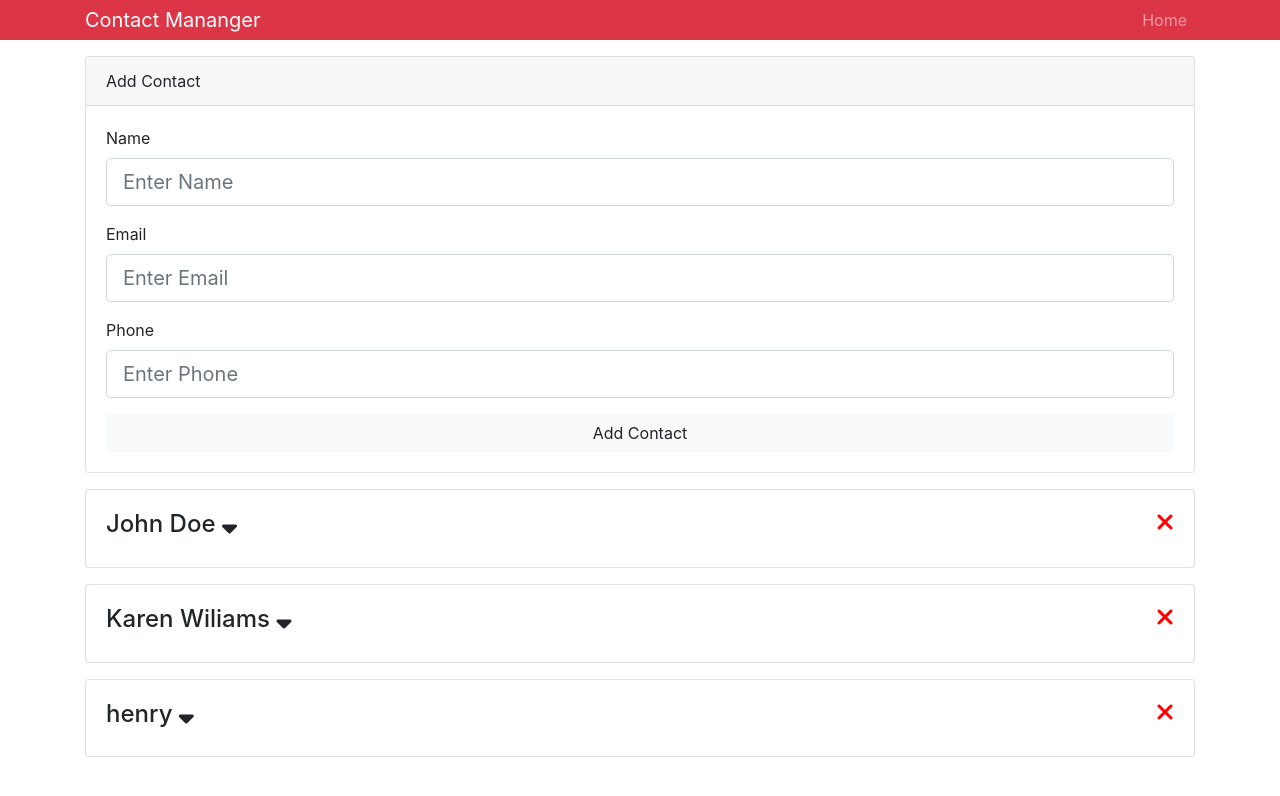
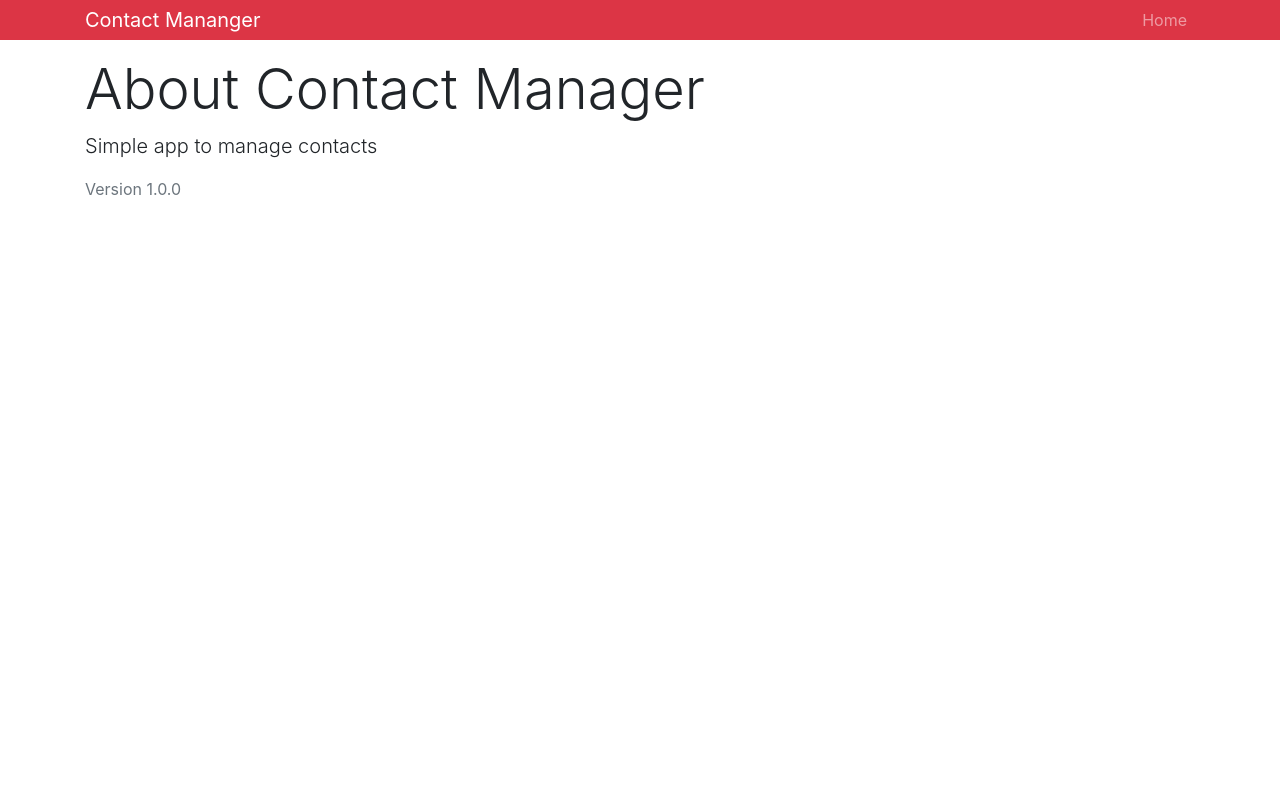
Before and after one commit to tngo0508/learn_react, a React (Create React App) app: page /about in a window 1280 px wide. Shown: the top 796 px of the page. Built offline with nearby package versions, Linux system fonts and the light colour scheme.

Commit message:
react router setup

```diff
--- a/package.json
+++ b/package.json
@@ -10,6 +10,7 @@
     "classnames": "^2.2.6",
     "react": "^16.13.1",
     "react-dom": "^16.13.1",
+    "react-router-dom": "^5.2.0",
     "react-scripts": "3.4.1",
     "uuid": "^8.0.0"
   },
--- a/src/App.js
+++ b/src/App.js
@@ -1,7 +1,9 @@
 import React, { Component } from 'react';
+import { BrowserRouter as Router, Route, Switch } from 'react-router-dom';
 import Contacts from './components/contacts/Contacts';
+import AddContact from './components/contacts/AddContact';
 import Header from './components/layout/Header';
-import AddContact from './components/contacts/AddContact';
+import About from './components/pages/About';
 
 import { Provider } from './context';
 import 'bootstrap/dist/css/bootstrap.min.css'
@@ -12,13 +14,18 @@
   render() {
     return (
       <Provider>
-        <div className="App">
-          <Header branding="Contact Mananger" />
-          <div className="container">
-            <AddContact />
-            <Contacts />
-          </div>
-        </div >
+        <Router>
+          <div className="App">
+            <Header branding="Contact Mananger" />
+            <div className="container">
+              <Switch>
+                <Route exact path="/" component={Contacts} />
+                <Route exact path="/contact/add" component={AddContact} />
+                <Route exact path="/about" component={About} />
+              </Switch>
+            </div>
+          </div >
+        </Router>
       </Provider>
     );
   }
--- a/src/components/contacts/Contacts.js
+++ b/src/components/contacts/Contacts.js
@@ -10,6 +10,9 @@
           const { contacts } = value;
           return (
             <React.Fragment>
+              <h1 className="display-4 mb-2">
+                <span className="text-danger">Contact</span> List
+              </h1>
               {contacts.map(contact => (
                 <Contact
                   key={contact.id}
--- /dev/null
+++ b/src/components/pages/About.js
@@ -0,0 +1,11 @@
+import React from 'react'
+
+export default () => {
+  return (
+    <div>
+      <h1 className="display-4">About Contact Manager</h1>
+      <p className="lead">Simple app to manage contacts</p>
+      <p className="text-secondary">Version 1.0.0</p>
+    </div>
+  )
+}
```
Also changed, not shown: 1 other file (tests, documents, lock files or other folders).
